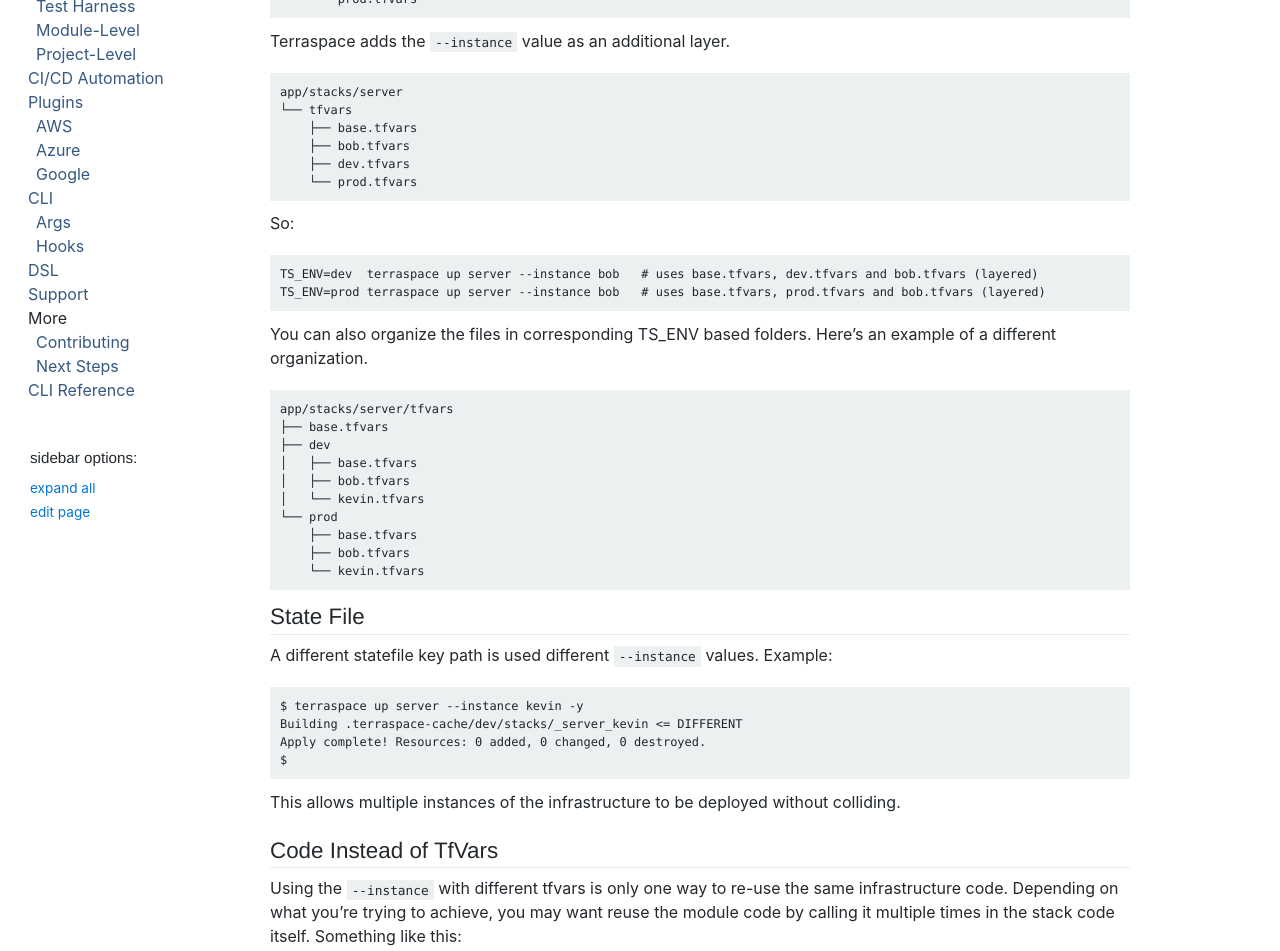
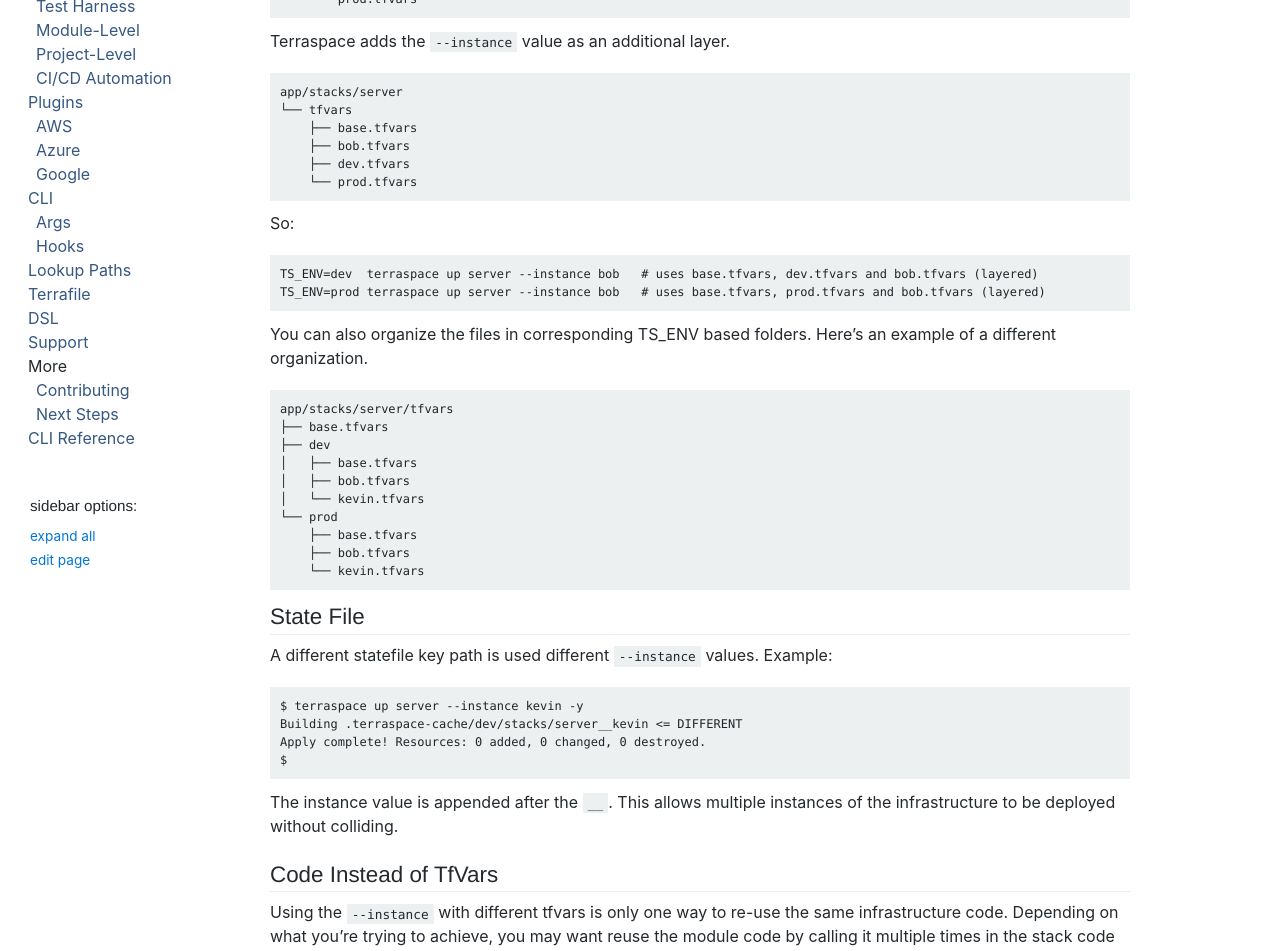
Before and after one commit to boltops-tools/terraspace-docs, a Jekyll site: the page built from _docs/tfvars/instance-option.md, in a window 1280 px wide and 1400 px high, scrolled down 1551 px. Shown: the top 951 px of the window. Built offline with Jekyll 4.4.1, drawn with Linux system fonts in a browser that asks for light colours; a script that is not in the unit is left out.

Commit message:
terrafile bundle and lookups docs

```diff
--- a/_docs/tfvars/instance-option.md
+++ b/_docs/tfvars/instance-option.md
@@ -100,11 +100,11 @@
 A different statefile key path is used different `--instance` values. Example:
 
     $ terraspace up server --instance kevin -y
-    Building .terraspace-cache/dev/stacks/_server_kevin <= DIFFERENT
+    Building .terraspace-cache/dev/stacks/server__kevin <= DIFFERENT
     Apply complete! Resources: 0 added, 0 changed, 0 destroyed.
     $
 
-This allows multiple instances of the infrastructure to be deployed without colliding.
+The instance value is appended after the `__`. This allows multiple instances of the infrastructure to be deployed without colliding.
 
 ## Code Instead of TfVars
 
--- a/_includes/sidebar.html
+++ b/_includes/sidebar.html
@@ -90,9 +90,9 @@
           <li><a href="{% link _docs/testing/test-harness.md %}">Test Harness</a></li>
           <li><a href="{% link _docs/testing/module.md %}">Module-Level</a></li>
           <li><a href="{% link _docs/testing/project.md %}">Project-Level</a></li>
+          <li><a href="{% link _docs/ci-automation.md %}">CI/CD Automation</a>
         </ul>
       </li>
-      <li><a href="{% link _docs/ci-automation.md %}">CI/CD Automation</a>
       <li><a href="{% link _docs/plugins.md %}">Plugins</a>
         <ul>
           <li><a href="{% link _docs/plugins/aws.md %}">AWS</a></li>
@@ -106,6 +106,8 @@
           <li><a href="{% link _docs/cli/hooks.md %}">Hooks</a></li>
         </ul>
       </li>
+      <li><a href="{% link _docs/lookups.md %}">Lookup Paths</a></li>
+      <li><a href="{% link _docs/terrafile.md %}">Terrafile</a></li>
       <li><a href="{% link _docs/dsl.md %}">DSL</a></li>
       <li><a href="{% link support.md %}">Support</a></li>
       <li>More
```
Also changed, not shown: _docs/intro.md (+2 -1 lines), _docs/lookups.md (added, +27 -0 lines), _docs/terrafile.md (added, +37 -0 lines).
